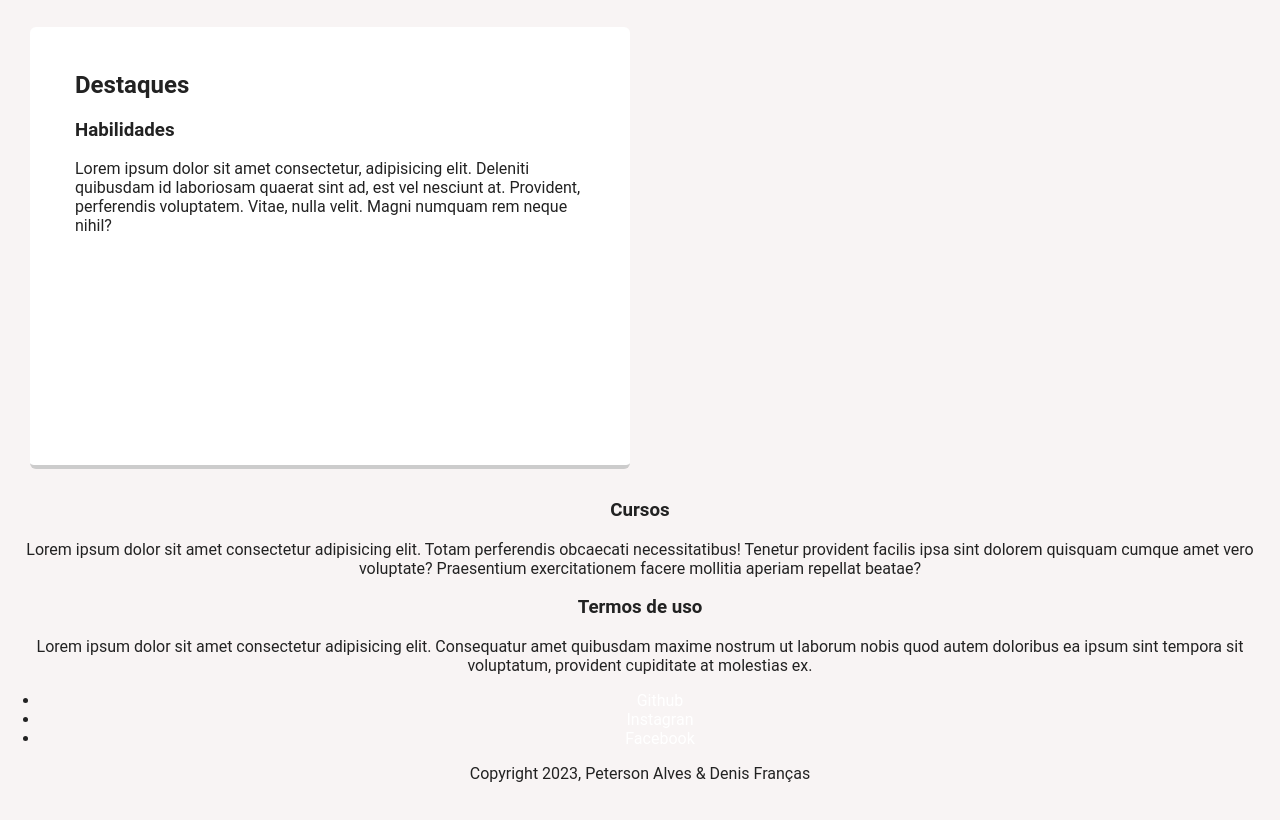
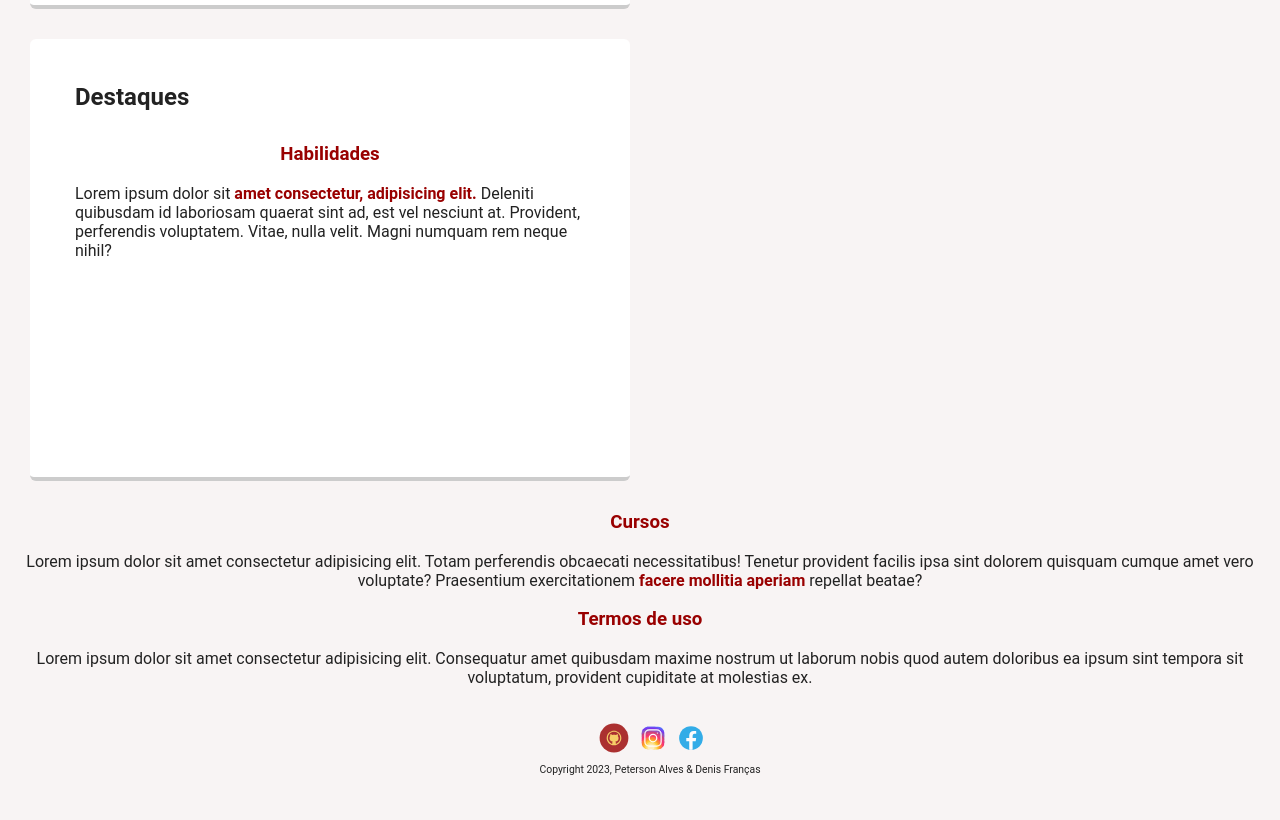
Before and after one commit to Xaxinim/Portifolio, a plain HTML site: page index.html in a window 1280 px wide. Shown: the part 1044-1864 px from the top of the page. Before the commit the page ends 1843 px from the top, so only its background shows below. Drawn offline with Linux system fonts and the light colour scheme.

Commit message:
Rodape criado.

```diff
--- a/index.html
+++ b/index.html
@@ -50,9 +50,9 @@
         <section class="home">
             <h2>Destaques</h2>
             <h3 class="goals">Habilidades</h3>
-            <p>Lorem ipsum dolor sit amet consectetur, adipisicing elit. Deleniti quibusdam id laboriosam quaerat sint ad, est vel nesciunt at. Provident, perferendis voluptatem. Vitae, nulla velit. Magni numquam rem neque nihil?</section>
+            <p>Lorem ipsum dolor sit <strong> amet consectetur, adipisicing elit.</strong> Deleniti quibusdam id laboriosam quaerat sint ad, est vel nesciunt at. Provident, perferendis voluptatem. Vitae, nulla velit. Magni numquam rem neque nihil?</section>
              <h3 class="goals">Cursos</h3>
-             <p>Lorem ipsum dolor sit amet consectetur adipisicing elit. Totam perferendis obcaecati necessitatibus! Tenetur provident facilis ipsa sint dolorem quisquam cumque amet vero voluptate? Praesentium exercitationem facere mollitia aperiam repellat beatae?</p>
+             <p>Lorem ipsum dolor sit amet consectetur adipisicing elit. Totam perferendis obcaecati necessitatibus! Tenetur provident facilis ipsa sint dolorem quisquam cumque amet vero voluptate? Praesentium exercitationem  <strong> facere mollitia aperiam</strong> repellat beatae?</p>
              <h3 class="goals">Termos de uso</h3>
              <p>Lorem ipsum dolor sit amet consectetur adipisicing elit. Consequatur amet quibusdam maxime nostrum ut laborum nobis quod autem doloribus ea ipsum sint tempora sit voluptatum, provident cupiditate at molestias ex.</p>
         </section>
@@ -60,13 +60,12 @@
 <!--Rodapé do site com lista de redes sociais-->
    <footer>
         <ul>
-            <li><a target="_blank" href="https://github.com/Xaxinim/">Github</a></li>
-            <li><a target="_blank" href="https://www.instagram.com/ofc_denis/">Instagran</a></li>
-            <li><a target="_blank" href="https://www.facebook.com/profile.php?id=100009871056925">Facebook</a></li>
+            <li><a target="_blank" class="social github " href="https://github.com/Xaxinim/">Github</a></li>
+            <li><a target="_blank" class="social instagram" href="https://www.instagram.com/ofc_denis/">Instagran</a></li>
+            <li><a target="_blank" class="social facebook" href="https://www.facebook.com/profile.php?id=100009871056925">Facebook</a></li>
         </ul>
+        <!--parágra extra para copyright-->
+   <p class="copyright">Copyright 2023, Peterson Alves & Denis Franças</p>
    </footer>
-
-   <!--parágra extra para copyright-->
-   <p class="copyright">Copyright 2023, Peterson Alves & Denis Franças</p>
 </body>
 </html>
--- a/style/design.css
+++ b/style/design.css
@@ -139,7 +139,7 @@ section{
 }
 
 section:hover{
-    background-color: #C28800;
+    border-color: #C28800;
 }
 
 section.home{
@@ -156,10 +156,68 @@ section img{
     margin-bottom: 8px;
 }
 
+h2{
+    margin-bottom: 32px;
+}
 
+h3.goals{
+    text-align: center;
+    color: #990000;
+}
 
+strong{
+    color: #990000;
+}
 
+footer{
+    width: 100%;
+    min-height: 30px;
+    padding: 20px 0px 40px 20px;
+}
 
+.copyright{
+    top:-8px;
+    font-size: 0.65em;
+}
+
+footer ul{
+    list-style-type: none;
+    padding: 0;
+    margin: 0;
+}
+
+footer ul li{
+    display: inline-block;
+
+}
+
+.social{
+    display: inline-block;
+    text-indent: -9999px;
+    margin-left: 5px;
+    width: 30px;
+    height: 30px;
+    background-size: 30px 30px;
+    opacity: 0.8;
+
+}
+
+.github{
+    background-image: url(../images/github.svg);
+}
+
+.instagram{
+    background-image: url(../images/icons8-instagram.svg)
+}
+.facebook{
+    background-image: url(../images/icons8-facebook.svg);
+}
+
+.social:hover{
+    opacity: 1;
+    width: 31px;
+    height: 31px
+}
 
 
 
```
Also changed, not shown: images/icons8-facebook.svg (added), images/icons8-instagram.svg (added).
